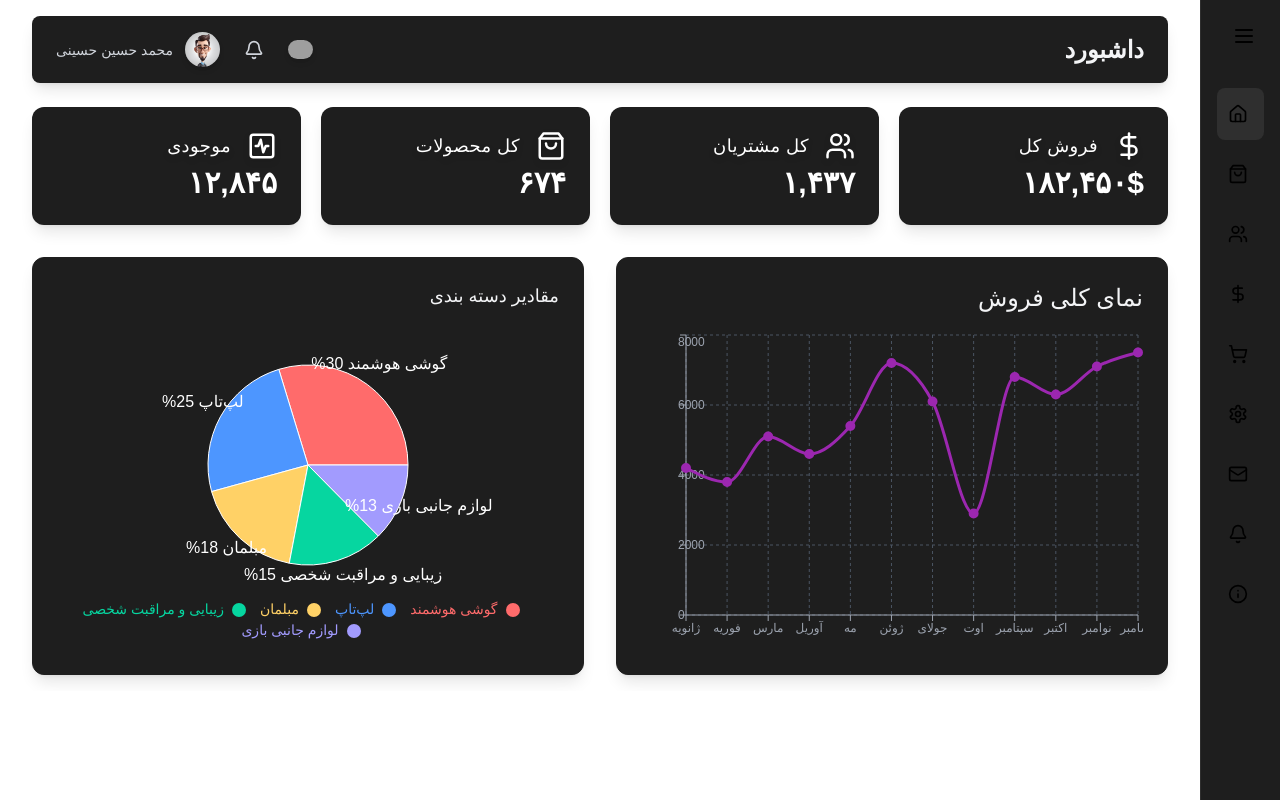
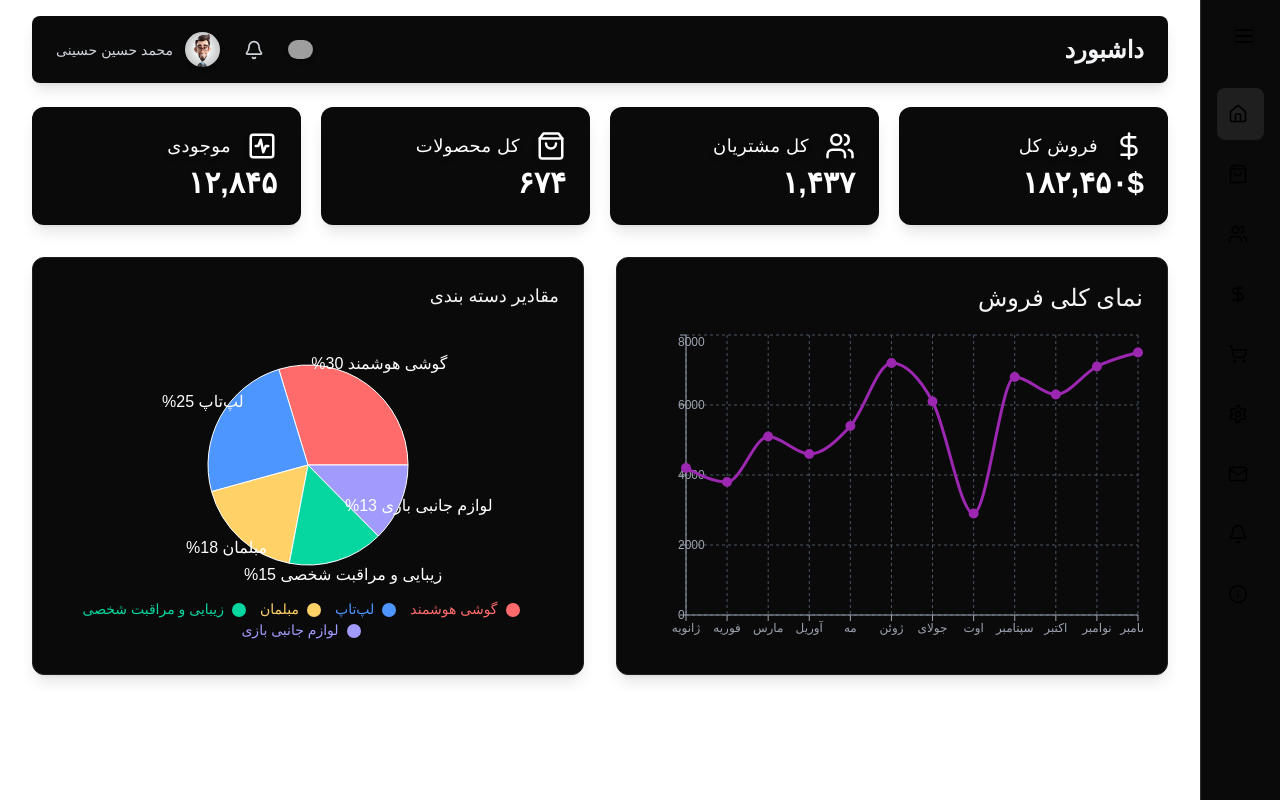
Before and after one commit to hamedhmd88/Dashboard-app, a Next.js app: page / in a window 1280 px wide. Built offline with nearby package versions, Linux system fonts and the light colour scheme; grey boxes are pictures that could not be loaded.

Commit message:
chnge bg color

```diff
--- a/src/app/globals.css
+++ b/src/app/globals.css
@@ -4,7 +4,7 @@
 
 :root {
   --background-light: #ffffff;
-  --background-dark: #0a0a0a;
+  --background-dark: #000000;
   --foreground-light:#ededed;
   --foreground-dark: #171717;
 }
@@ -18,7 +18,7 @@
 
 @media (prefers-color-scheme: dark) {
   :root {
-    --background: #0a0a0a;
+    --background: #000000;
     --foreground: #ededed;
   }
 }
--- a/src/app/layout.tsx
+++ b/src/app/layout.tsx
@@ -28,6 +28,7 @@ export default function RootLayout({
     <html lang="fa" dir="rtl">
       <body
         className={`${geistSans.variable} ${geistMono.variable} antialiased`}
+        suppressHydrationWarning={true}
       >
         <div className=" flex h-screen overflow-hidden">
           <Sidebar />
--- a/src/app/overview/page.tsx
+++ b/src/app/overview/page.tsx
@@ -5,6 +5,7 @@ import { DollarSign, ShoppingBag, SquareActivity, Users } from "lucide-react";
 import { motion } from "framer-motion";
 import SalesOverviewChart from "@/components/SalesOverviewChart";
 import CategoryChart from "@/components/CategoryChart";
+import OrderChart from "@/components/OrderChart";
 function OverviewPage() {
   return (
     <div className="flex-1 overflow-auto relative z-10">
@@ -23,6 +24,7 @@ function OverviewPage() {
         <div className=" grid grid-cols-1 lg:grid-cols-2 gap-8">
             <SalesOverviewChart/>
             <CategoryChart/>
+            <OrderChart/>
         </div>
       </main>
     </div>
--- a/src/components/CategoryChart.tsx
+++ b/src/components/CategoryChart.tsx
@@ -40,7 +40,7 @@ const CategoryChart = () => {
       initial={{ opacity: 0, y: 20 }}
       animate={{ opacity: 1, y: 0 }}
       transition={{ delay: 0.2, duration: 0.5 }}
-      className="bg-[#1e1e1e] backdrop-blur-md shadow-lg rounded-xl p-4 md:p-6 border border-[#1f1f1f] mx-2 md:mx-0"
+      className="bg-[#0A0A0A] backdrop-blur-md shadow-lg rounded-xl p-4 md:p-6 border border-[#1f1f1f] mx-2 md:mx-0"
     >
       <h2 className="text-base md:text-lg font-medium mb-4 text-gray-100 text-center md:text-right">
         مقادیر دسته بندی
@@ -60,7 +60,6 @@ const CategoryChart = () => {
                   x={x}
                   y={y}
                   textAnchor="middle"
-                  dominantBaseline="right"
                   style={{
                     fill: "#ffff",
                   }}
--- a/src/components/Header.tsx
+++ b/src/components/Header.tsx
@@ -5,7 +5,7 @@ import admin from "../../public/images/admin.jpg";
 function Header() {
   return (
     <>
-      <header className=" bg-[#1e1e1e] shadow-lg border-[#1f1f1f] mx-4 sm:mx-6 lg:mx-8 mt-4 mb-2 rounded-lg">
+      <header className=" bg-[#0A0A0A] shadow-lg border-[#1f1f1f] mx-4 sm:mx-6 lg:mx-8 mt-4 mb-2 rounded-lg">
         <div className=" max-w-7xl mx-auto py-4 px-4 sm:px-6 flex justify-between items-center">
           <h1 className=" text-lg sm:text-xl lg:text-2xl font-semibold text-gray-100">
             داشبورد
--- /dev/null
+++ b/src/components/OrderChart.tsx
@@ -0,0 +1,11 @@
+import React from 'react'
+
+function OrderChart() {
+  return (
+    <>
+
+    </>
+  )
+}
+
+export default OrderChart
--- a/src/components/SalesOverviewChart.tsx
+++ b/src/components/SalesOverviewChart.tsx
@@ -22,7 +22,7 @@ const SalesOverviewChart = () => {
 
   return (
     <motion.div
-      className="bg-[#1e1e1e] backdrop-blur-md shadow-lg rounded-xl p-4 md:p-6 border border-[#1f1f1f] mx-2 md:mx-0"
+      className="bg-[#0A0A0A] backdrop-blur-md shadow-lg rounded-xl p-4 md:p-6 border border-[#1f1f1f] mx-2 md:mx-0"
       initial={{ opacity: 0, y: 20 }}
       animate={{ opacity: 1, y: 0 }}
       transition={{ delay: 0.2, duration: 0.5 }}
--- a/src/components/Sidebar.tsx
+++ b/src/components/Sidebar.tsx
@@ -44,10 +44,10 @@ function Sidebar() {
         isSidebarOpen ? "w-64" : "w-20"
       }`}
     >
-      <div className="h-full bg-[#1e1e1e] backdrop-blur-md p-4 flex flex-col border-l border-[#2f2f2f]">
+      <div className="h-full bg-[#0A0A0A] backdrop-blur-md p-4 flex flex-col border-l border-[#2f2f2f]">
         <button
           onClick={() => setIssidebarOpen(!isSidebarOpen)}
-          className=" p-2 rounded-full hover:bg-[#2f2f2f] transition-all max-w-fit cursor-pointer"
+          className=" p-2 rounded-full hover:bg-[#1F1F1F] transition-all max-w-fit cursor-pointer"
         >
           <Menu size={24} />
         </button>
@@ -60,8 +60,8 @@ function Sidebar() {
             return (
               <Link key={name} href={href}>
                 <div
-                  className={`flex items-center p-4 text-sm font-medium rounded-lg hover:bg-[#2f2f2f] transition-all mb-2 ${
-                    pathname === item.href ? "bg-[#2f2f2f]" : ""
+                  className={`flex items-center p-4 text-sm font-medium rounded-lg hover:bg-[#1F1F1F] transition-all mb-2 ${
+                    pathname === item.href ? "bg-[#1F1F1F]" : ""
                   }`}
                 >
                   {IconComponent && (
--- a/src/components/StateCard.tsx
+++ b/src/components/StateCard.tsx
@@ -10,7 +10,7 @@ function StateCard({ name, icon: Icon, value }: StateCardProps) {
   return (
     <motion.div
       whileHover={{ y: -5, boxShadow: "0 25px 50px -12px rgba(0, 0, 0, 0.5)" }}
-      className="bg-[#1e1e1e] backdrop-blur-md overflow-hidden shadow-lg rounded-xl border-[#1f1f1f]"
+      className="bg-[#0A0A0A] backdrop-blur-md overflow-hidden shadow-lg rounded-xl border-[#1f1f1f]"
     >
       <div className=" px-4 py-5 sm:p-6">
         <span className=" flex items-center text-base font-medium text-white tracking-wide drop-shadow-md">
```
